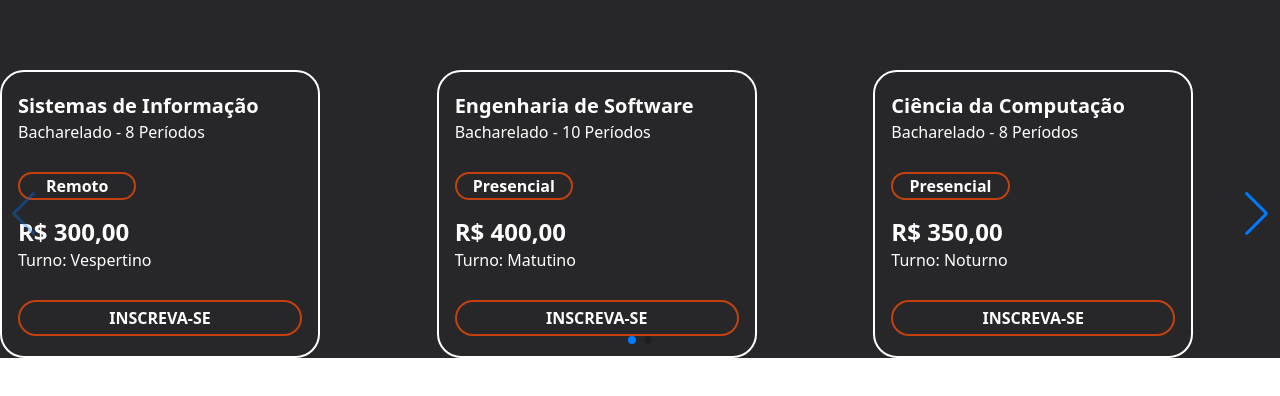
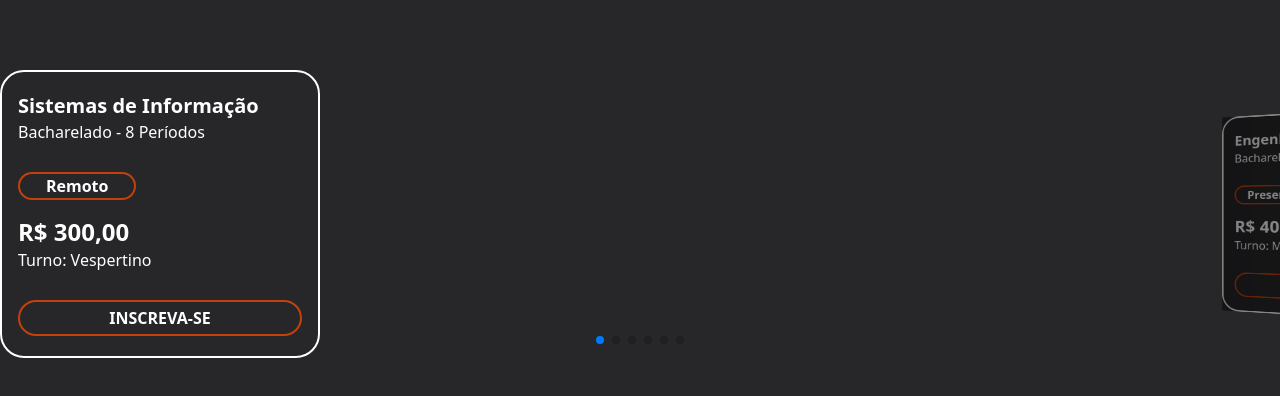
Before and after one commit to camillaalves12/StudentHub, a React (Vite) app: page / in a window 1280 px wide. Shown: the part 730-1126 px from the top of the page. Before the commit the page ends 1088 px from the top, so only its background shows below. Built offline with nearby package versions, Linux system fonts and the light colour scheme.

Commit message:
feat: Adicionei um novo carrossel aos Cards com o Swiper.

```diff
--- a/src/pages/PageCards.jsx
+++ b/src/pages/PageCards.jsx
@@ -3,18 +3,29 @@
 import 'swiper/css'
 import 'swiper/css/navigation'
 import 'swiper/css/pagination'
-import { Navigation, Pagination } from 'swiper/modules'
+import { Pagination } from 'swiper/modules'
+import { EffectCoverflow } from 'swiper/modules'
 import Card from '../components/Card/Card'
+
+// import './index.css'
 
 export default function PageCards() {
   return (
-    <div className="mx-auto w-full max-w-screen-xl">
+    <div className="mx-auto h-screen w-full max-w-screen-xl">
       <Swiper
-        modules={[Navigation, Pagination]}
-        spaceBetween={30}
-        slidesPerView={3}
-        navigation
-        pagination={{ clickable: true }}
+        effect={'coverflow'}
+        grabCursor={true}
+        centeredSlides={true}
+        slidesPerView={'auto'}
+        coverflowEffect={{
+          rotate: 50,
+          stretch: 0,
+          depth: 100,
+          modifier: 1,
+          slideShadows: true,
+        }}
+        pagination={true}
+        modules={[EffectCoverflow, Pagination]}
       >
         <SwiperSlide>
           <Card
@@ -56,6 +67,26 @@
             shift="Noturno"
           />
         </SwiperSlide>
+        <SwiperSlide>
+          <Card
+            course="Ciência da Computação"
+            typeCourse="Bacharelado"
+            numberPeriod="8"
+            modality="Presencial"
+            price="350,00"
+            shift="Noturno"
+          />
+        </SwiperSlide>
+        <SwiperSlide>
+          <Card
+            course="Ciência da Computação"
+            typeCourse="Bacharelado"
+            numberPeriod="8"
+            modality="Presencial"
+            price="350,00"
+            shift="Noturno"
+          />
+        </SwiperSlide>
         {/* Adicione mais SwiperSlides conforme necessário */}
       </Swiper>
     </div>
```
